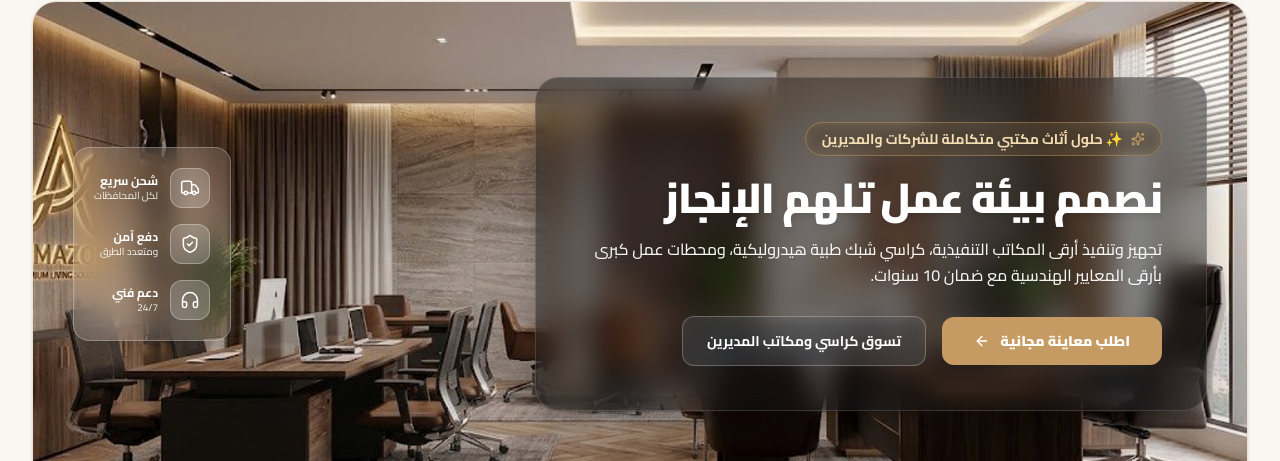
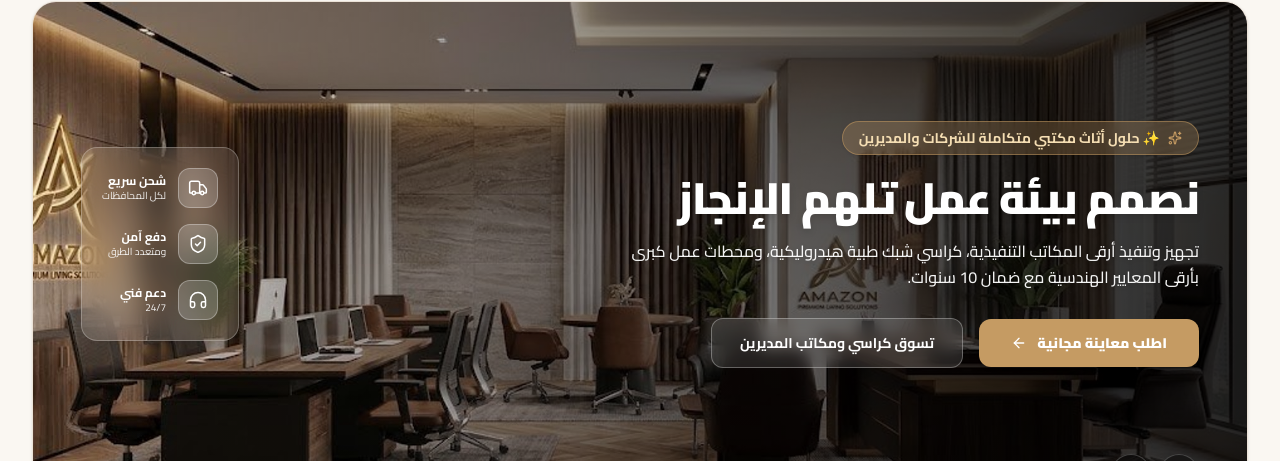
Before and after one commit to deepCO123/amazon-furniture, a Next.js app in the folder ecom-furniture-main/ecom-furniture-main/: page / in a window 1280 px wide. Shown: the part 183-644 px from the top of the page. Built offline with nearby package versions, Linux system fonts and the light colour scheme; no server answers.

Commit message:
feat(hero): remove background box container for seamless typography overlay

```diff
--- a/ecom-furniture-main/ecom-furniture-main/src/components/home/NewHeroSection.tsx
+++ b/ecom-furniture-main/ecom-furniture-main/src/components/home/NewHeroSection.tsx
@@ -63,7 +63,7 @@ export default function NewHeroSection() {
       <div className="max-w-[1440px] mx-auto px-3 sm:px-6 lg:px-8 py-3 sm:py-5">
         {/* Main Banner Container */}
         <div className="relative rounded-3xl overflow-hidden min-h-[420px] sm:min-h-[460px] md:min-h-[500px] lg:min-h-[540px] shadow-sm border border-[#EBE2D7] dark:border-[#33251C]">
-          {/* Background Images: Corporate Executive Office Interioirs only */}
+          {/* Background Images: Corporate Executive Office Interiors */}
           {heroSlides.map((s, idx) => (
             <div
               key={s.id}
@@ -79,35 +79,30 @@ export default function NewHeroSection() {
                 className="object-cover object-center"
                 sizes="(max-width: 1440px) 100vw, 1440px"
               />
+              {/* Natural Smooth Vignette: High contrast for RTL text without any box */}
+              <div className="absolute inset-0 bg-gradient-to-l from-black/85 via-black/45 to-transparent pointer-events-none" />
             </div>
           ))}
 
           {/* Banner Inner Content */}
-          <div className="relative z-10 w-full h-full min-h-[420px] sm:min-h-[460px] md:min-h-[500px] lg:min-h-[540px] flex flex-col justify-between p-4 sm:p-7 lg:p-10">
+          <div className="relative z-10 w-full h-full min-h-[420px] sm:min-h-[460px] md:min-h-[500px] lg:min-h-[540px] flex flex-col justify-between p-5 sm:p-8 lg:p-12">
             {/* Top / Main Row: In RTL, child 1 is on the RIGHT, child 2 is on the LEFT */}
             <div className="flex flex-col lg:flex-row items-center lg:items-center justify-between gap-6 w-full my-auto">
-              {/* 1. RIGHT SIDE: Transparent Glassmorphism Container */}
-              <div
-                style={{
-                  backgroundColor: "rgba(18, 22, 25, 0.48)",
-                  backdropFilter: "blur(14px) saturate(160%)",
-                  WebkitBackdropFilter: "blur(14px) saturate(160%)",
-                }}
-                className="w-full lg:max-w-2xl text-right flex flex-col items-start order-1 rounded-[24px] p-6 sm:p-8 md:p-10 lg:p-11 border border-white/[0.14] shadow-[0_20px_40px_rgba(0,0,0,0.22)] transition-all duration-300"
-              >
-                {/* Top Badge: Pill with semi-transparent background and gold-amber accent border */}
-                <div className="inline-flex items-center gap-2 bg-[#C59B63]/20 backdrop-blur-sm text-[#F5DEB3] text-xs sm:text-sm font-bold px-4 py-1.5 rounded-full border border-[#C59B63]/45 mb-3 sm:mb-4 shadow-xs">
+              {/* 1. RIGHT SIDE: Clean Floating Typography (NO BOX CONTAINER) */}
+              <div className="w-full lg:max-w-2xl text-right flex flex-col items-start order-1">
+                {/* Top Badge: Pill badge with subtle gold accent */}
+                <div className="inline-flex items-center gap-2 bg-[#C59B63]/25 backdrop-blur-sm text-[#F5DEB3] text-xs sm:text-sm font-bold px-4 py-1.5 rounded-full border border-[#C59B63]/50 mb-3 sm:mb-4 shadow-sm">
                   <Sparkles className="w-3.5 h-3.5 text-[#C59B63]" />
                   <span>{slide.badge}</span>
                 </div>
 
                 {/* Main Headline: Large, Bold, Crisp White */}
-                <h1 className="text-2xl sm:text-3xl md:text-4xl lg:text-[42px] font-black text-white leading-[1.25] tracking-tight mb-3 drop-shadow-md">
+                <h1 className="text-2xl sm:text-3xl md:text-4xl lg:text-[44px] font-black text-white leading-[1.25] tracking-tight mb-3 drop-shadow-md">
                   {slide.title}
                 </h1>
 
                 {/* Sub-headline / Core Description */}
-                <p className="text-xs sm:text-sm md:text-base text-white/95 font-medium max-w-xl mb-6 sm:mb-7 leading-relaxed drop-shadow-xs">
+                <p className="text-xs sm:text-sm md:text-base text-white/95 font-medium max-w-xl mb-6 sm:mb-7 leading-relaxed drop-shadow-sm">
                   {slide.subtitle}
                 </p>
 
@@ -117,7 +112,7 @@ export default function NewHeroSection() {
                   <Link
                     href={slide.primaryCtaLink}
                     prefetch={true}
-                    className="inline-flex items-center justify-center gap-2.5 bg-[#C59B63] hover:bg-[#B28852] active:scale-95 text-white font-black text-xs sm:text-sm px-6 sm:px-8 py-3.5 rounded-xl shadow-lg hover:shadow-xl transition-all duration-200 group flex-1 sm:flex-initial"
+                    className="inline-flex items-center justify-center gap-2.5 bg-[#C59B63] hover:bg-[#B28852] active:scale-95 text-white font-black text-xs sm:text-sm px-7 sm:px-8 py-3.5 rounded-xl shadow-lg hover:shadow-xl transition-all duration-200 group flex-1 sm:flex-initial"
                   >
                     <span>{slide.primaryCtaText}</span>
                     <ArrowLeft className="w-4 h-4 transition-transform group-hover:-translate-x-1" />
@@ -127,7 +122,7 @@ export default function NewHeroSection() {
                   <Link
                     href={slide.secondaryCtaLink}
                     prefetch={true}
-                    className="inline-flex items-center justify-center gap-2 bg-white/10 hover:bg-white/20 active:scale-95 text-white border border-white/25 font-bold text-xs sm:text-sm px-5 sm:px-6 py-3.5 rounded-xl backdrop-blur-sm transition-all duration-200 flex-1 sm:flex-initial"
+                    className="inline-flex items-center justify-center gap-2 bg-white/10 hover:bg-white/20 active:scale-95 text-white border border-white/30 font-bold text-xs sm:text-sm px-6 sm:px-7 py-3.5 rounded-xl backdrop-blur-sm transition-all duration-200 flex-1 sm:flex-initial"
                   >
                     <span>{slide.secondaryCtaText}</span>
                   </Link>
@@ -137,7 +132,7 @@ export default function NewHeroSection() {
               {/* 2. LEFT SIDE: Matching Ultra-light Glassmorphism Feature Badges */}
               <div
                 style={{
-                  backgroundColor: "rgba(255, 255, 255, 0.14)",
+                  backgroundColor: "rgba(255, 255, 255, 0.12)",
                   backdropFilter: "blur(14px) saturate(140%)",
                   WebkitBackdropFilter: "blur(14px) saturate(140%)",
                 }}
```
